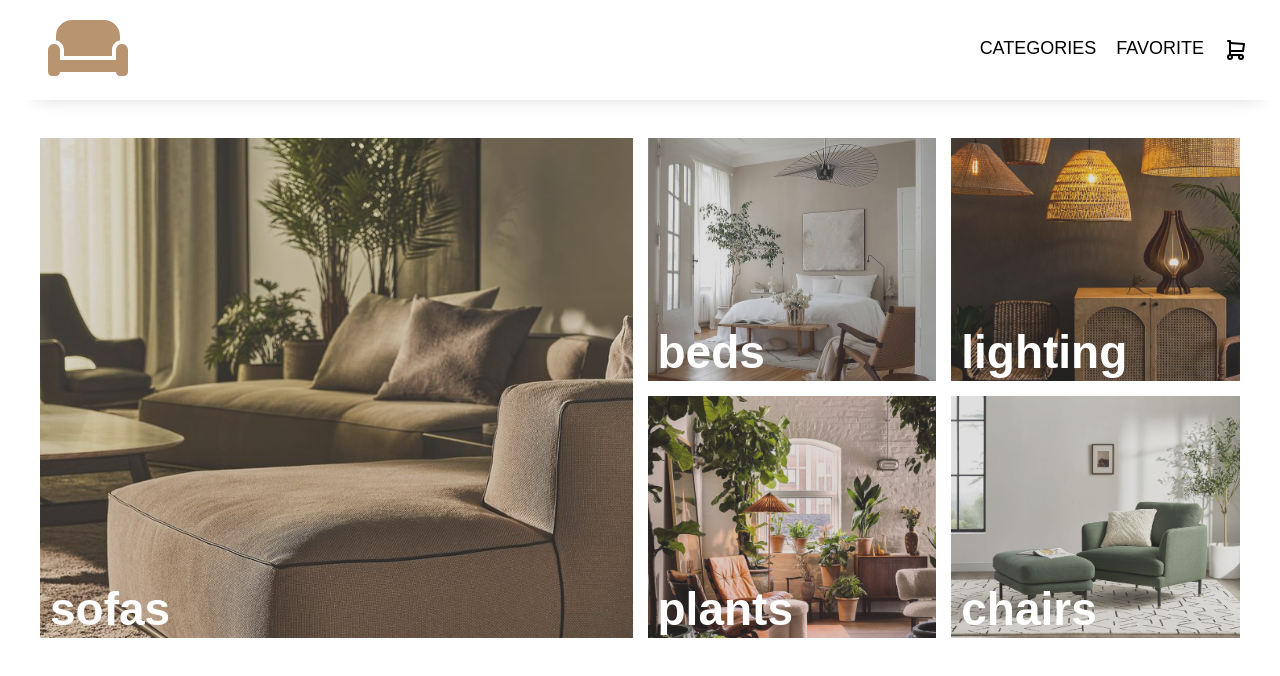
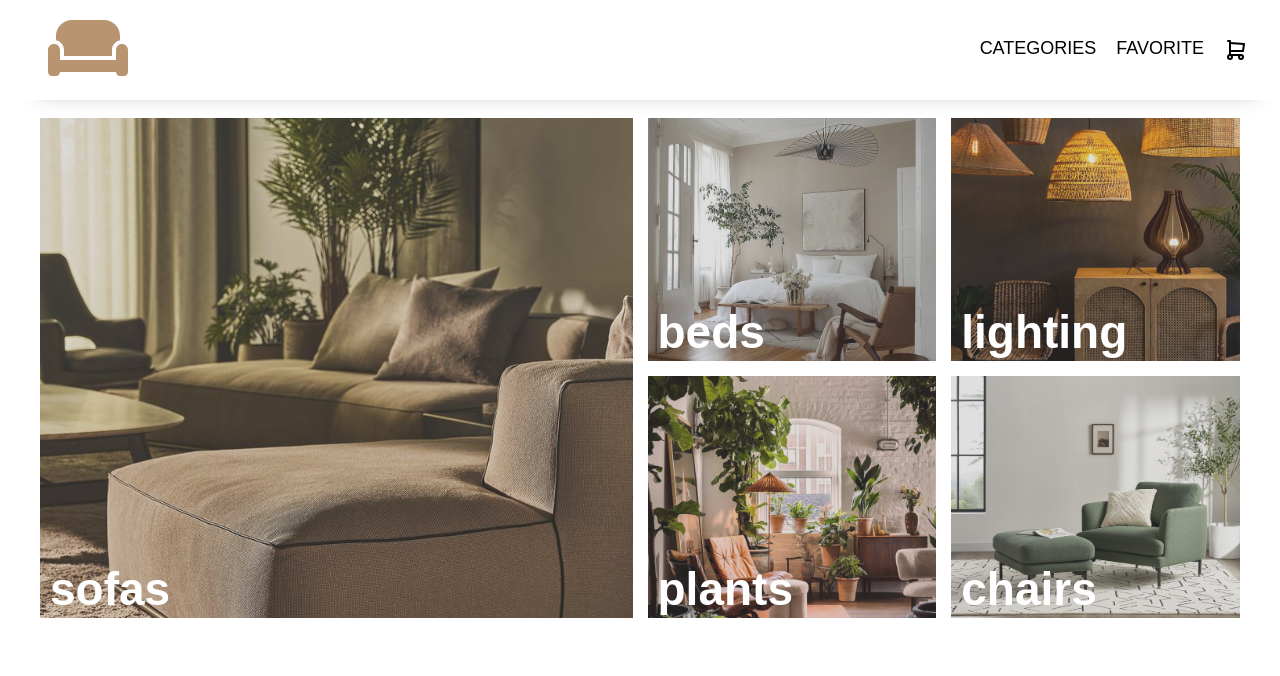
Before and after one commit to mhserrano/e-commerce, a React (Vite) app: page / in a window 1280 px wide. Shown: the top 676 px of the page. Built offline with nearby package versions, Linux system fonts and the light colour scheme; a web font is replaced by a local one.

Commit message:
Reorganized the class names for better styling management

```diff
--- a/src/App.jsx
+++ b/src/App.jsx
@@ -7,14 +7,14 @@ import FavoritePage from "./pages/FavoritePage";
 
 function App() {
   return (
-    <div>
+    <>
       <Navbar />
       <Routes>
         <Route path="/" element={<Home />} />
         <Route path="/pages/Categories" element={<Categories />} />
         <Route path="/pages/FavoritePage" element={<FavoritePage />} />
       </Routes>
-    </div>
+    </>
   );
 }
 
--- a/src/components/Header.css
+++ b/src/components/Header.css
@@ -1,7 +1,4 @@
-.home-container {
-  padding-top: 130px;
-}
-.grid-container {
+.hero-grid-container {
   height: 500px;
   display: grid;
   grid-template-columns: repeat(4, 1fr);
@@ -31,7 +28,7 @@
   overflow: hidden;
 }
 
-.grid-container img {
+.hero-grid-container img {
   width: 100%;
   height: 100%;
   object-fit: cover;
--- a/src/components/Hero.jsx
+++ b/src/components/Hero.jsx
@@ -8,8 +8,8 @@ import Plants from "../img/header/plants-header.jpg";
 import Sofas from "../img/header/sofas-header.jpg";
 function Hero() {
   return (
-    <div className="home-container">
-      <div className="grid-container">
+    <div className="container">
+      <div className="hero-grid-container">
         <div className="grid-one">
           <div className="shadow"></div>
           <img src={Sofas} alt="Sofas" />
--- a/src/components/Navbar.css
+++ b/src/components/Navbar.css
@@ -26,12 +26,12 @@
   height: auto;
 }
 
+.nav-links a:hover {
+  text-decoration: underline;
+}
+
 a {
   color: black;
   text-decoration: none;
   text-transform: uppercase;
 }
-
-a:hover {
-  text-decoration: underline;
-}
--- a/src/index.css
+++ b/src/index.css
@@ -7,5 +7,5 @@ body {
 .container {
   max-width: 1200px;
   margin: 0 auto;
-  padding: 0 19px;
+  padding-top: 110px;
 }
--- a/src/pages/Home.jsx
+++ b/src/pages/Home.jsx
@@ -2,9 +2,9 @@ import Hero from "../components/Hero";
 
 function Home() {
   return (
-    <div className="container">
+    <>
       <Hero />
-    </div>
+    </>
   );
 }
 
```
